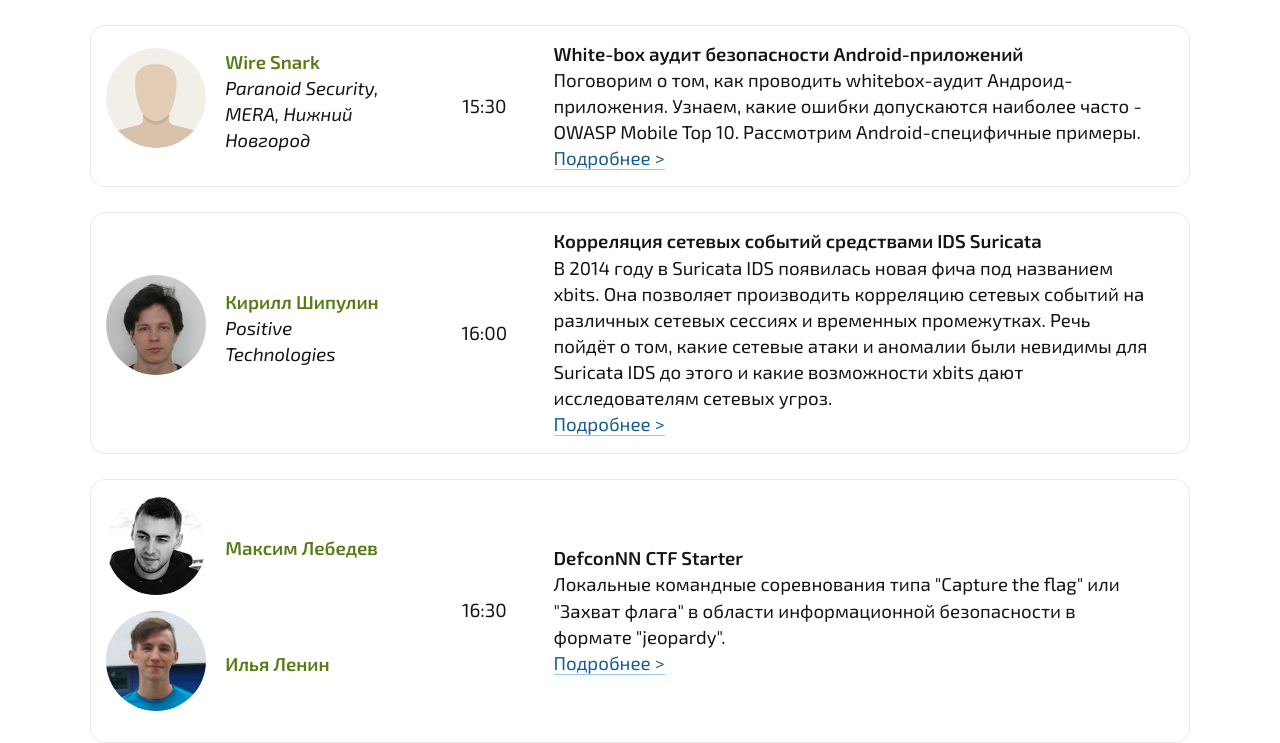
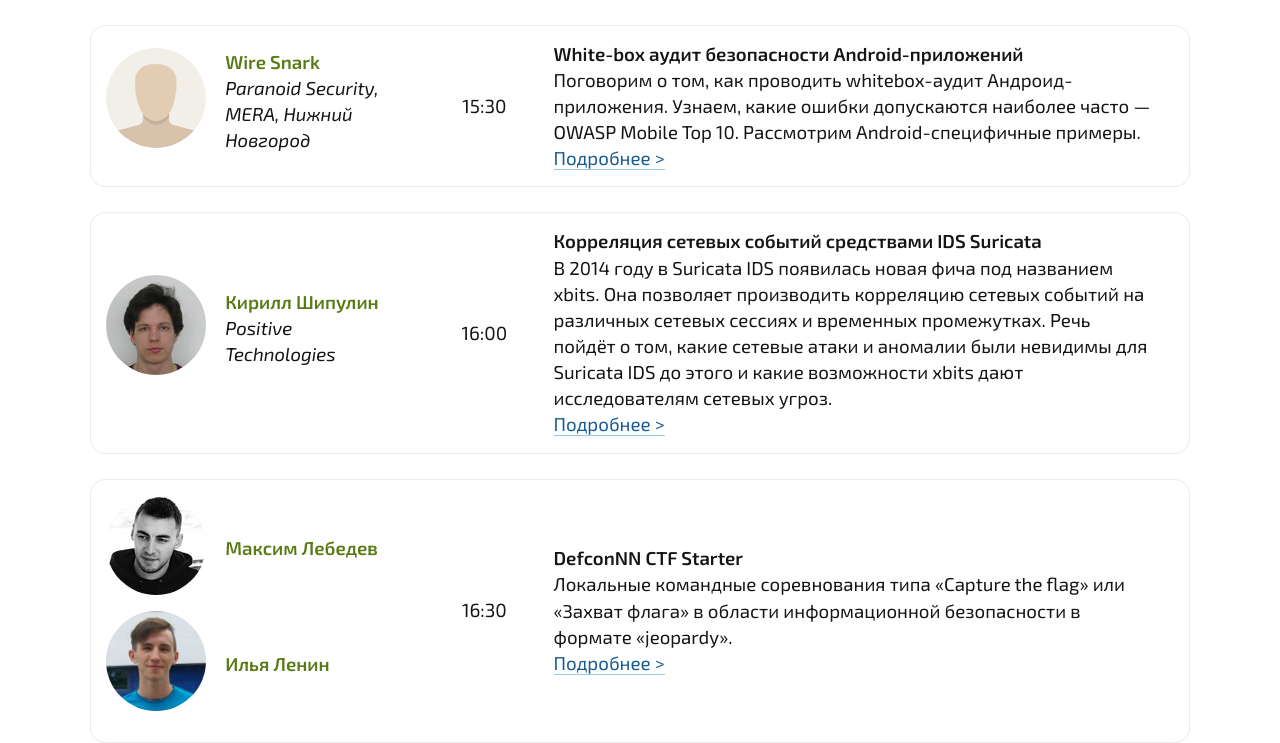
Before and after one commit to defcon-nn/defcon-nn.github.io, a Jekyll site: the page built from index.html, in a window 1280 px wide. Shown: the part 1191-1934 px from the top of the page. Built offline with Jekyll 4.4.1, drawn with Linux system fonts in a browser that asks for light colours; some of the changed lines change nothing that is shown.

Commit message:
Поправлена типографика и стилистика текстов

```diff
--- a/_data/meetup_12_02_2017.yml
+++ b/_data/meetup_12_02_2017.yml
@@ -7,7 +7,7 @@
 - title: Устройство и безопасность гипервизоров
   speaker: [{ name: Евгений Яковлев, company: Virtuozzo, avatar: evgeny.jpg }]
   time: "12:30"
-  bio: Системный разработчик, занимаюсь низкоуровневыми вещами в контексте продуктов ИБ около 9 лет. Ядра ОС, фирмварь, защита данных и аппаратная виртуализация. Люблю анализ защищенности и реверсинг низкоуровневого кода. Разработчик опенсорсного гипервизора QEMU/KVM в компании Virtuozzo.
+  bio: Системный разработчик, занимается низкоуровневыми вещами в контексте продуктов ИБ около 9 лет. Ядра ОС, фирмварь, защита данных и аппаратная виртуализация. Любит анализ защищенности и реверсинг низкоуровневого кода. Разработчик опенсорсного гипервизора QEMU/KVM в компании Virtuozzo.
   description: Узнаем что такое аппаратная виртуализация и как устроен гипервизор. Посмотрим на поверхность атаки, типичные ошибки реализации и уязвимости современных гипервизоров.
   page: hypervisor.html
 
@@ -31,8 +31,8 @@
       company: Paranoid Security, MERA, Нижний Новгород
       avatar: anon.png
   time: "15:30"
-  bio: Системный разработчик, занимаюсь в основном средним уровнем - сервисами и демонами. Платформа для устройств "интернета вещей" на Yocto Linux, платформа Андроид, телефония, голосовое управление. По второй специализации - исследователь ИБ, занимаюсь whitebox-аудитом приложений. Защитник приватности, анонимности и безопасности пользователей. Стронник этичного хакинга, программирования и свободного ПО.
-  description: Поговорим о том, как проводить whitebox-аудит Андроид-приложения. Узнаем, какие ошибки допускаются наиболее часто - OWASP Mobile Top 10. Рассмотрим Android-специфичные примеры.
+  bio: Системный разработчик, занимается в основном средним уровнем — сервисами и демонами. Платформа для устройств «интернета вещей» на Yocto Linux, платформа Андроид, телефония, голосовое управление. По второй специализации - исследователь ИБ, занимается whitebox-аудитом приложений. Защитник приватности, анонимности и безопасности пользователей. Стронник этичного хакинга, программирования и свободного ПО.
+  description: Поговорим о том, как проводить whitebox-аудит Андроид-приложения. Узнаем, какие ошибки допускаются наиболее часто — OWASP Mobile Top 10. Рассмотрим Android-специфичные примеры.
   page: whitebox.html
 
 - title: "Корреляция сетевых событий средствами IDS Suricata"
@@ -54,5 +54,5 @@
   company:
   time: "16:30"
   bio:
-  description: "Локальные командные соревнования типа \"Capture the flag\" или \"Захват флага\" в области информационной безопасности в формате \"jeopardy\"."
+  description: "Локальные командные соревнования типа «Capture the flag» или «Захват флага» в области информационной безопасности в формате «jeopardy»."
   page: ctf.html
```
